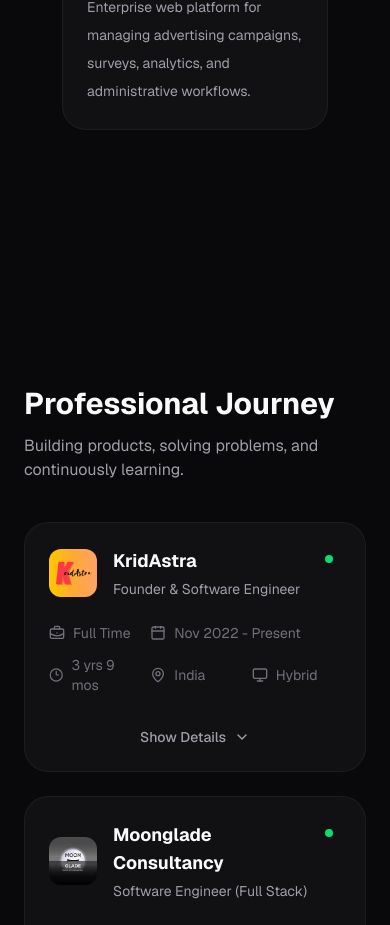
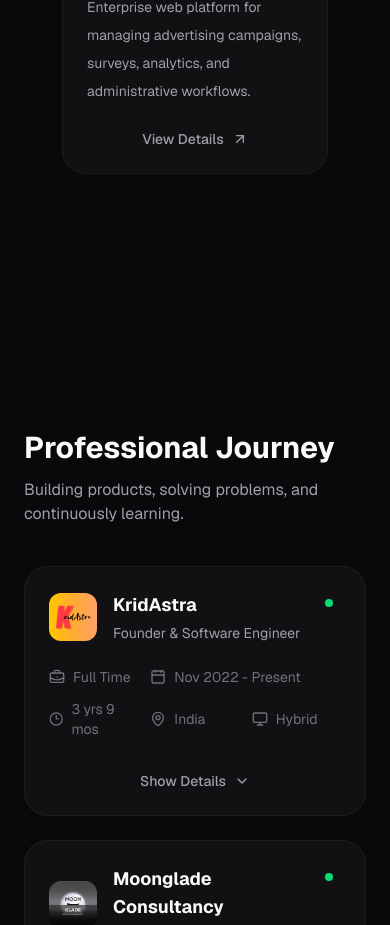
Before and after one commit to devsiddhartha31/devsiddhartha31.github.io, a Next.js app: page / in a window 390 px wide. Shown: the part 3680-4605 px from the top of the page. Built offline with nearby package versions, Linux system fonts and the light colour scheme.

Commit message:
feat(projects): add mobile-friendly call-to-action to project cards

```diff
--- a/components/projects/ProjectCard.tsx
+++ b/components/projects/ProjectCard.tsx
@@ -152,6 +152,19 @@
         </div>*/}
 
       </div>
+
+      <div className="mb-6 text-center text-sm font-medium text-zinc-400 transition-colors hover:text-white">
+        <div className="flex items-center justify-center gap-2">
+          <span>
+            View Details
+          </span>
+
+          <ArrowUpRight
+            size={16}
+            className="transition-transform duration-300 group-hover:translate-x-0.5 group-hover:-translate-y-0.5"
+          />
+        </div>
+      </div>
     </article>
   );
 }
```
